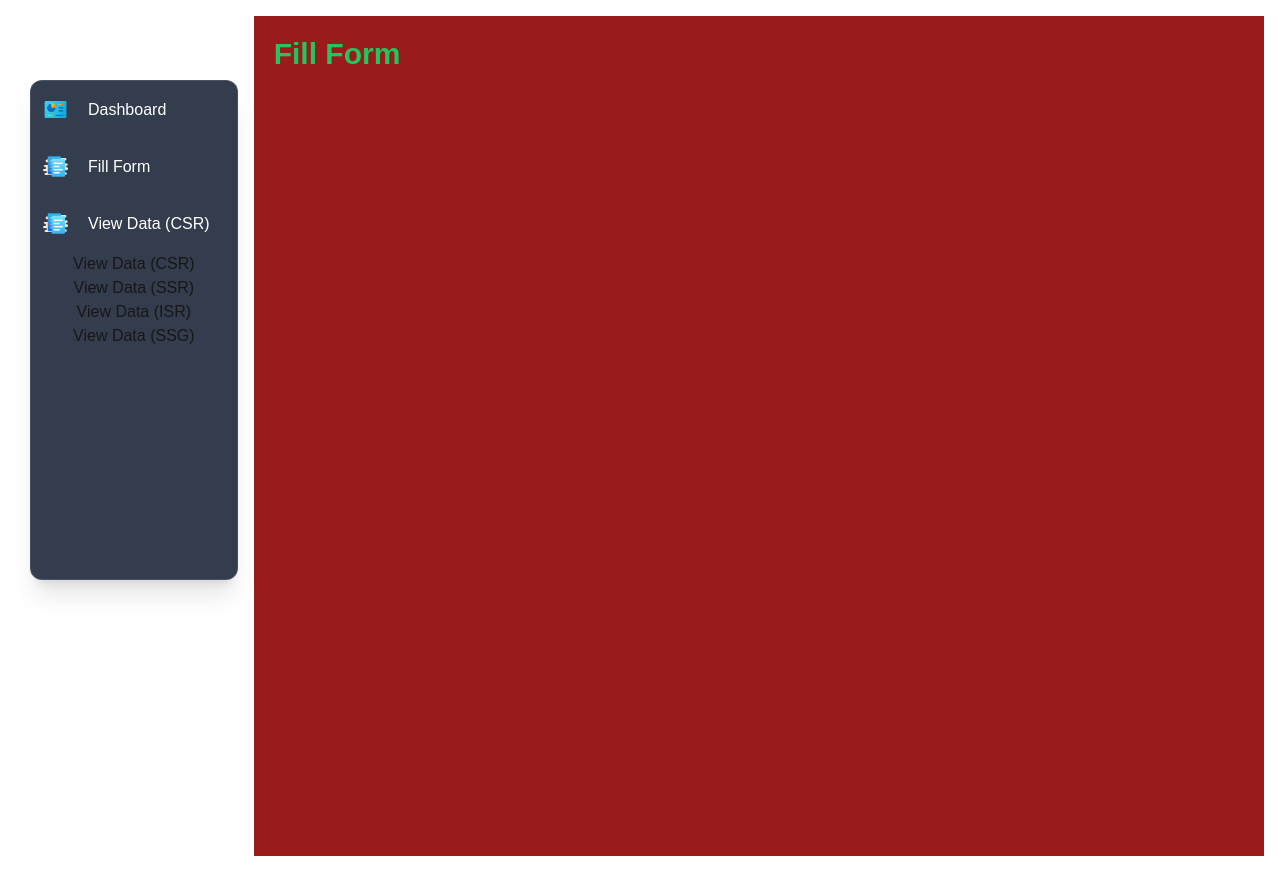
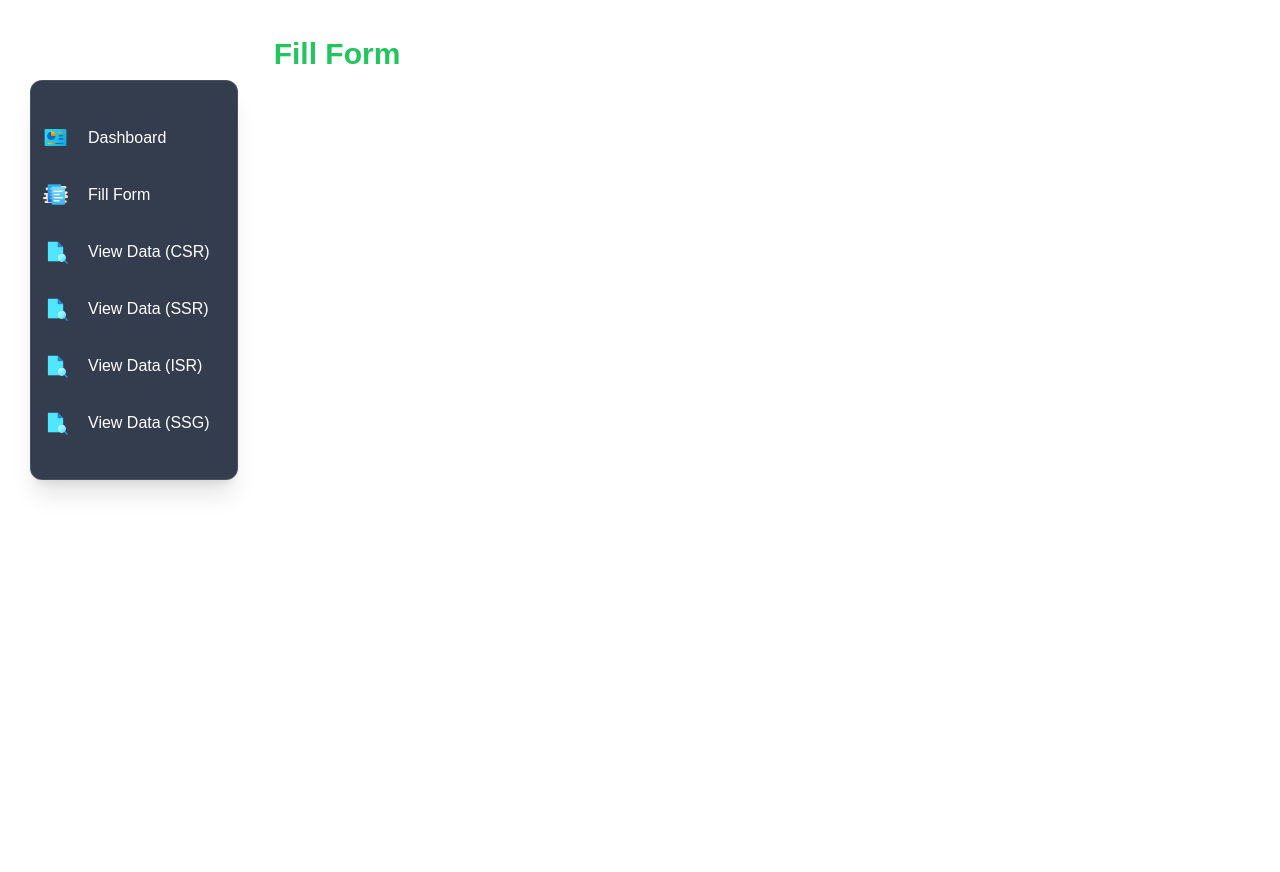
Before and after one commit to Aniruddha-Gade/formView___NextJs14, a Next.js app: page /dashboard/fill-form in a window 1280 px wide. Built offline with nearby package versions, Linux system fonts and the light colour scheme.

Commit message:
separate object for sidebar data

```diff
--- a/app/dashboard/fill-form/page.tsx
+++ b/app/dashboard/fill-form/page.tsx
@@ -2,8 +2,8 @@ import React from 'react'
 
 const page = () => {
   return (
-    <div className='p-5 bg-red-800'>
-        <h1 className='text-3xl font-semibold text-green-500  min-h-screen'>
+    <div className='p-5'>
+        <h1 className='text-3xl font-bold text-green-500  min-h-screen'>
             Fill Form
         </h1>
     </div>
--- a/app/dashboard/layout.tsx
+++ b/app/dashboard/layout.tsx
@@ -1,6 +1,7 @@
 import Heading from '../../utils/Heading';
 import Link from 'next/link';
 import Image from 'next/image';
+import { sidebarData } from '../../constants/sidebar';
 
 export default function DashboardLayout({ children }: { children: React.ReactNode }) {
     return (
@@ -14,61 +15,28 @@ export default function DashboardLayout({ children }: { children: React.ReactNod
             />
 
 
-            <div className={`sticky w-[20%] h-[500px] bg-slate-800 bg-opacity-90 border border-[#ffffff1d]
+            <div className={`sticky w-[20%] h-[400px]  bg-slate-800 bg-opacity-90 border border-[#ffffff1d]
                              rounded-xl shadow-xl my-[80px] ml-[30px] `}
             >
-                <nav className="w-full flex gap-5 h-full bg-slate-80 ">
+                <nav className="w-full flex items-center justify-center gap-5 h-full bg-slate-80 ">
                     <ul className='w-full flex flex-col items-center font-medium '>
-
-                        {/* Dashboard */}
+                        {
+                            sidebarData.map((link) => (
                                 <Link
-                            href="/dashboard"
+                                    href={link.url}
                                     className={`w-full flex gap-3 hover:bg-slate-700 items-center px-3 py-4 rounded-s-xl rounded-r-xl `}
                                 >
                                     <Image
-                                src="/assets/dashboard-icon.png"
+                                        src={link.icon}
                                         alt="dashboard icon"
                                         width={25}
                                         height={25}
                                         className=''
                                     />
-                            <h5 className="pl-2 font-Poppins text-white">Dashboard</h5>
+                                    <h5 className="pl-2 font-Poppins text-white">{link.name}</h5>
                                 </Link>
-
-                        {/* fill Form */}
-                        <Link
-                            href="/dashboard/fill-form"
-                            className={`w-full flex gap-3 hover:bg-slate-700 items-center px-3 py-4`}
-                        >
-                            <Image
-                                src="/assets/fill-form-icon.png"
-                                alt="fill-form icon"
-                                width={25}
-                                height={25}
-                                className=''
-                            />
-                            <h5 className="pl-2 font-Poppins text-white">Fill Form</h5>
-                        </Link>
-
-                        <Link
-                            href="/dashboard/view-csr"
-                            className={`w-full flex gap-3 hover:bg-slate-700 items-center px-3 py-4`}
-                        >
-                            <Image
-                                src="/assets/fill-form-icon.png"
-                                alt="fill-form icon"
-                                width={25}
-                                height={25}
-                                className=''
-                            />
-                            <h5 className="pl-2 font-Poppins text-white">View Data (CSR)</h5>
-                        </Link>
-
-
-                        <li><Link href="/dashboard/view-csr">View Data (CSR)</Link></li>
-                        <li><Link href="/dashboard/view-ssr">View Data (SSR)</Link></li>
-                        <li><Link href="/dashboard/view-isr">View Data (ISR)</Link></li>
-                        <li><Link href="/dashboard/view-ssg">View Data (SSG)</Link></li>
+                            ))
+                        }
                     </ul>
                 </nav>
             </div>
--- a/app/dashboard/page.tsx
+++ b/app/dashboard/page.tsx
@@ -2,7 +2,11 @@ import React from 'react'
 
 const page = () => {
   return (
-    <div>page</div>
+    <div>
+      <h1 className='text-3xl font-bold text-green-500  min-h-screen'>
+        This is a Dashboard page
+      </h1>
+    </div>
   )
 }
 
--- a/app/page.tsx
+++ b/app/page.tsx
@@ -1,4 +1,3 @@
-import Image from "next/image";
 import Link from "next/link";
 
 
--- /dev/null
+++ b/constants/sidebar.ts
@@ -0,0 +1,37 @@
+
+
+
+
+export const sidebarData = [
+    {
+        name: "Dashboard",
+        url: "/dashboard",
+        icon: "/assets/dashboard-icon.png"
+    },
+    {
+        name: "Fill Form",
+        url: "/dashboard/fill-form",
+        icon: "/assets/fill-form-icon.png"
+    },
+    {
+        name: "View Data (CSR)",
+        url: "/dashboard/view-csr",
+        icon: "/assets/view-icon.png"
+    },
+    {
+        name: "View Data (SSR)",
+        url: "/dashboard/view-ssr",
+        icon: "/assets/view-icon.png"
+    },
+    {
+        name: "View Data (ISR)",
+        url: "/dashboard/view-isr",
+        icon: "/assets/view-icon.png"
+    },
+    {
+        name: "View Data (SSG)",
+        url: "/dashboard/view-ssg",
+        icon: "/assets/view-icon.png"
+    },
+
+]
```
Also changed, not shown: public/assets/view-icon.png (added). Lines whose indentation alone changed are shown as unchanged.
